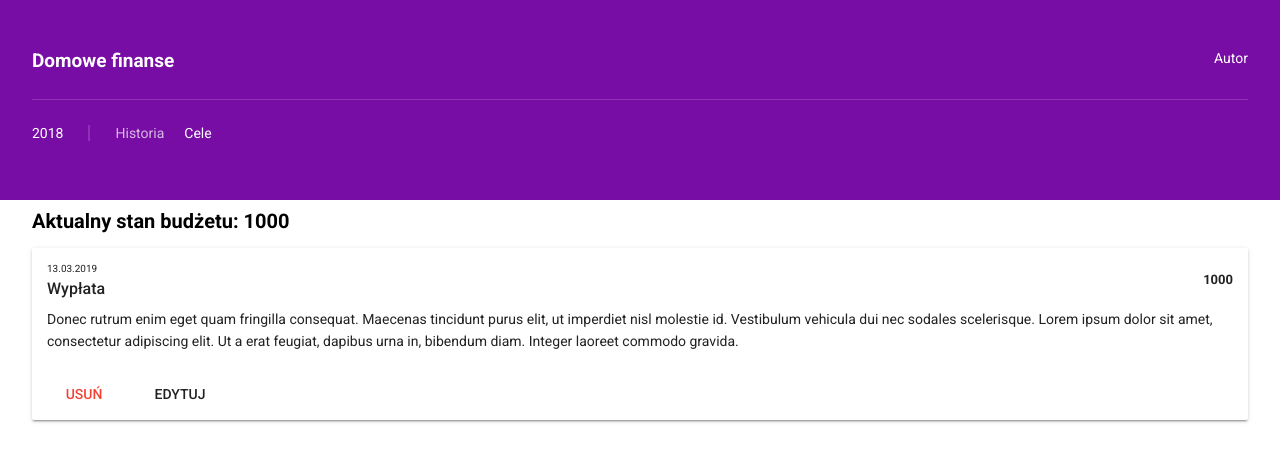
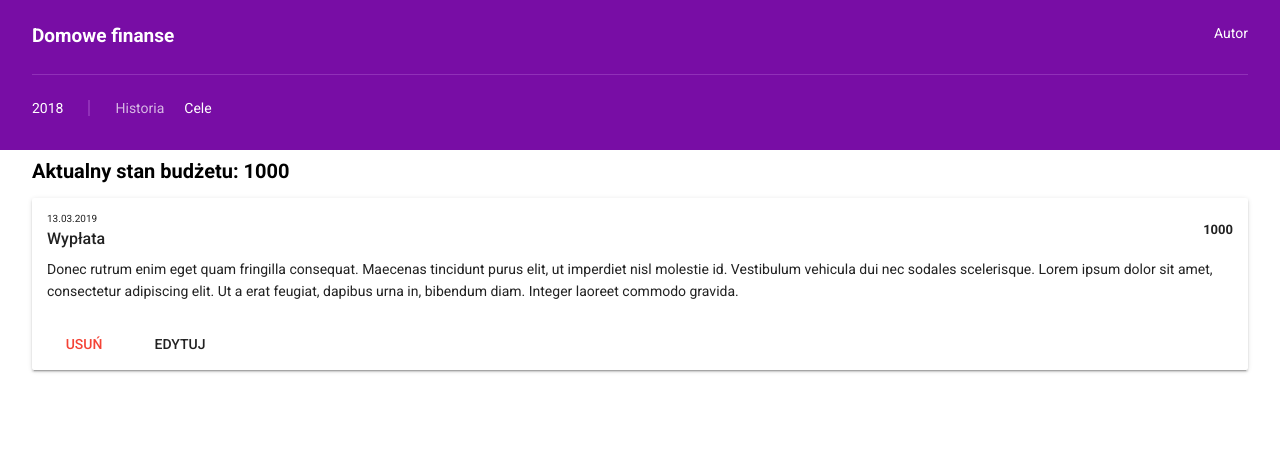
Before and after one commit to Pashozator/vue-household-finances, a Vue app: page /history in a window 1280 px wide. Shown: the top 462 px of the page. Built offline with nearby package versions, Linux system fonts and the light colour scheme.

Commit message:
fix: remove doubled header tag

```diff
--- a/src/App.vue
+++ b/src/App.vue
@@ -1,6 +1,5 @@
 <template>
 	<div id="app">
-		<header>
 		<header>
 			<div class="wrapper">
 				<div class="header-top">
@@ -13,13 +12,16 @@
 					</div>
 					<nav>
 						<ul>
-								<li><router-link active-class="active" class="link" to="/history">Historia</router-link></li>
-								<li><router-link active-class="active" class="link" to="/goals">Cele</router-link></li>
+							<li>
+								<router-link active-class="active" class="link" to="/history">Historia</router-link>
+							</li>
+							<li>
+								<router-link active-class="active" class="link" to="/goals">Cele</router-link>
+							</li>
 						</ul>
 					</nav>
 				</div>
 			</div>
-			</header>
 		</header>
 		<router-view/>
 	</div>
@@ -29,7 +31,7 @@
 	export default {
 		name: 'app',
 		data: () => ({
-			year: 2018,
+			year: new Date().getFullYear(),
 			title: 'Domowe finanse'
 		})
 	}
```
Lines whose indentation alone changed are shown as unchanged.
